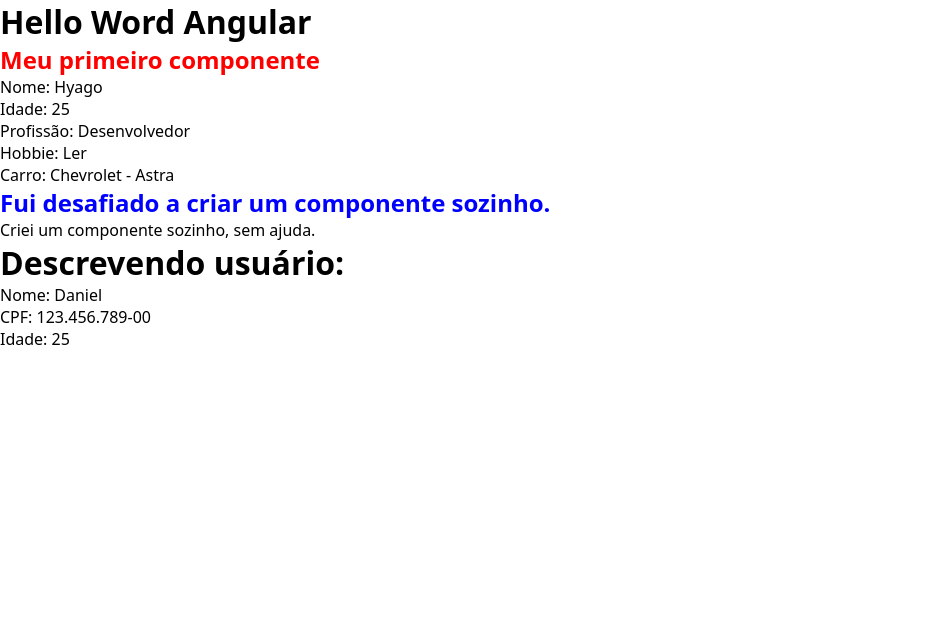
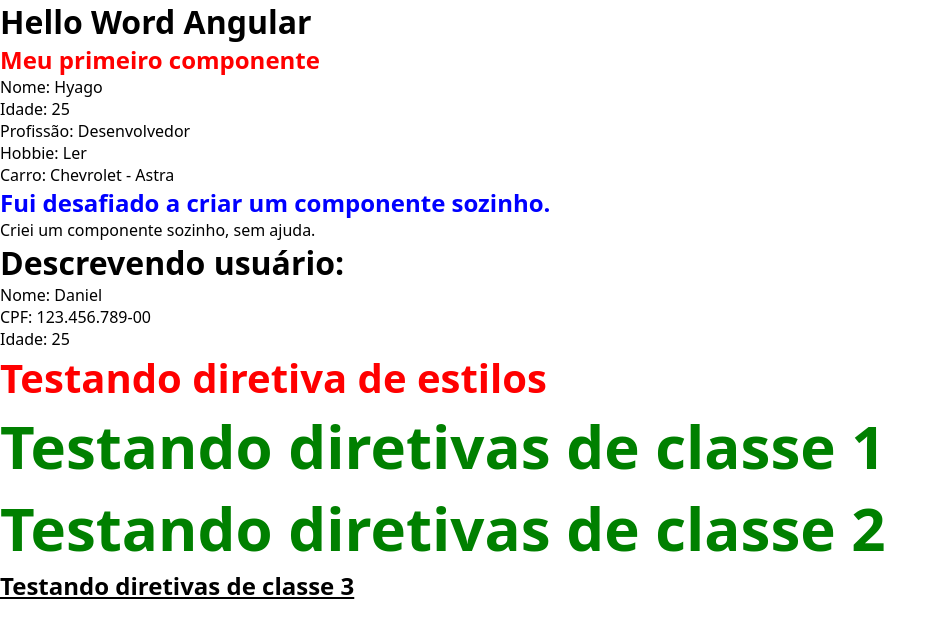
Before and after one commit to Hyagodevbfr/curso-angular, an Angular app: page / in a window 1280 px wide. Shown: the top 638 px of the page, without its empty margins (0-947 px from the left). Built offline with nearby package versions, Linux system fonts and the light colour scheme.

Commit message:
feat: add new component and pratice directives

```diff
--- a/src/app/app.component.html
+++ b/src/app/app.component.html
@@ -3,3 +3,4 @@
 <app-own-component></app-own-component>
 
 <app-parent-data [name]="userName" [personInfo]="person"></app-parent-data>
+<app-directives></app-directives>
--- a/src/app/app.module.ts
+++ b/src/app/app.module.ts
@@ -6,13 +6,15 @@
 import { FirstComponentComponent } from './components/first-component/first-component.component';
 import { OwnComponentComponent } from './components/own-component/own-component.component';
 import { ParentDataComponent } from './components/parent-data/parent-data.component';
+import { DirectivesComponent } from './components/directives/directives.component';
 
 @NgModule({
   declarations: [
     AppComponent,
     FirstComponentComponent,
     OwnComponentComponent,
-    ParentDataComponent
+    ParentDataComponent,
+    DirectivesComponent
   ],
   imports: [
     BrowserModule,
--- /dev/null
+++ b/src/app/components/directives/directives.component.html
@@ -0,0 +1,7 @@
+<h2 [ngStyle]="{ 'font-size': size + 'px', color: color }">
+  Testando diretiva de estilos
+</h2>
+
+<h2 [ngClass]="classes">Testando diretivas de classe 1</h2>
+<h2 [ngClass]="classes">Testando diretivas de classe 2</h2>
+<h2 [ngClass]="underline">Testando diretivas de classe 3</h2>
--- /dev/null
+++ b/src/app/components/directives/directives.component.scss
@@ -0,0 +1,10 @@
+.small-title{
+  font-size: 60px;
+}
+.gree-title{
+  color: green
+}
+
+.underline-title{
+  text-decoration: underline;
+}
--- /dev/null
+++ b/src/app/components/directives/directives.component.ts
@@ -0,0 +1,19 @@
+import { Component, OnInit } from '@angular/core';
+
+@Component({
+  selector: 'app-directives',
+  templateUrl: './directives.component.html',
+  styleUrls: ['./directives.component.scss'],
+})
+export class DirectivesComponent implements OnInit {
+  size = 40;
+  font = 'Arial';
+  color = 'red';
+
+  classes = ['gree-title', 'small-title'];
+
+  underline = 'underline-title';
+
+  constructor() {}
+  ngOnInit(): void {}
+}
```
